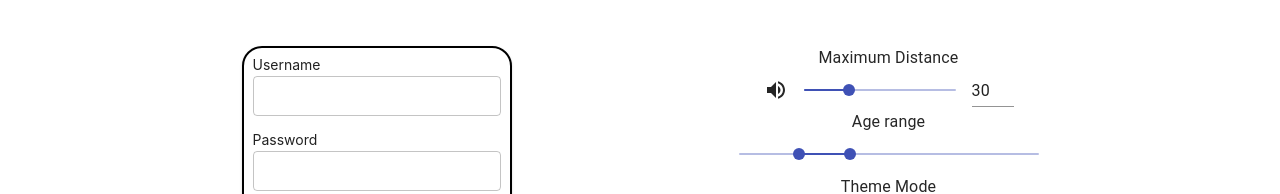
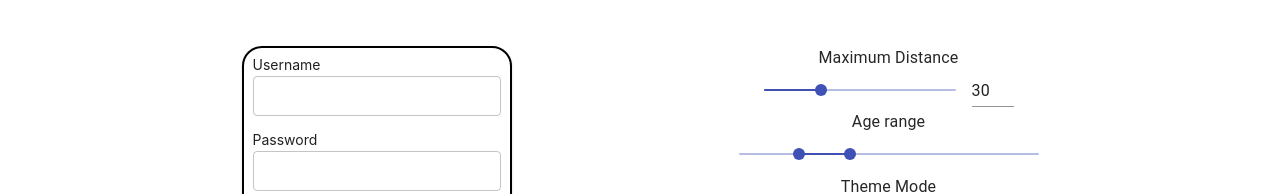
Before and after one commit to mello9999/DD-Dinner-Dog, a React (Create React App) app in the folder frontend/: page /setting in a window 1280 px wide. Shown: the part 257-451 px from the top of the page. Built offline with nearby package versions, Linux system fonts and the light colour scheme.

Commit message:
Eye go to ChiangMai

```diff
--- a/frontend/src/components/pages/setting/DistanceSlider.js
+++ b/frontend/src/components/pages/setting/DistanceSlider.js
@@ -41,9 +41,7 @@ export default function DistanceSlider() {
       Maximum Distance
       </Typography>
       <Grid container spacing={2} alignItems="center">
-        <Grid item>
-          <VolumeUp />
-        </Grid>
+
         <Grid item xs>
           <Slider
             value={typeof value === 'number' ? value : 0}
```
